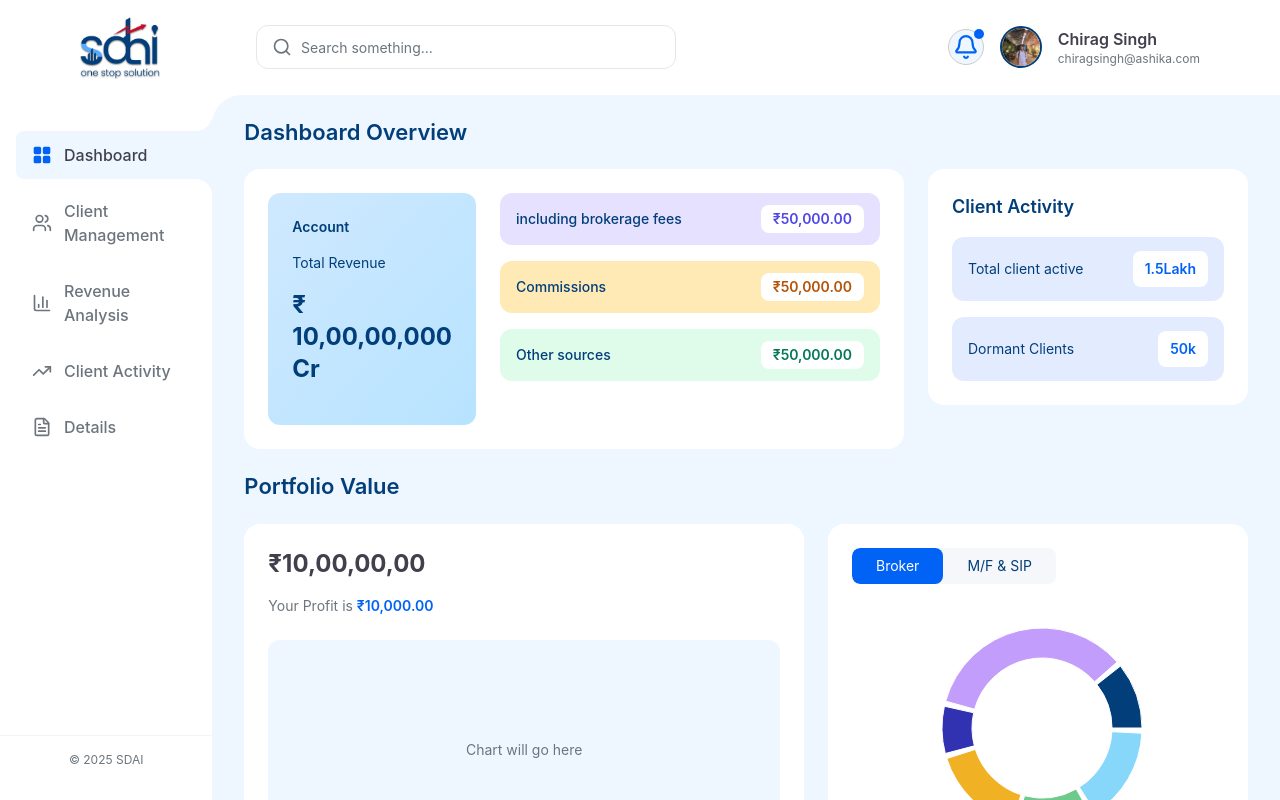
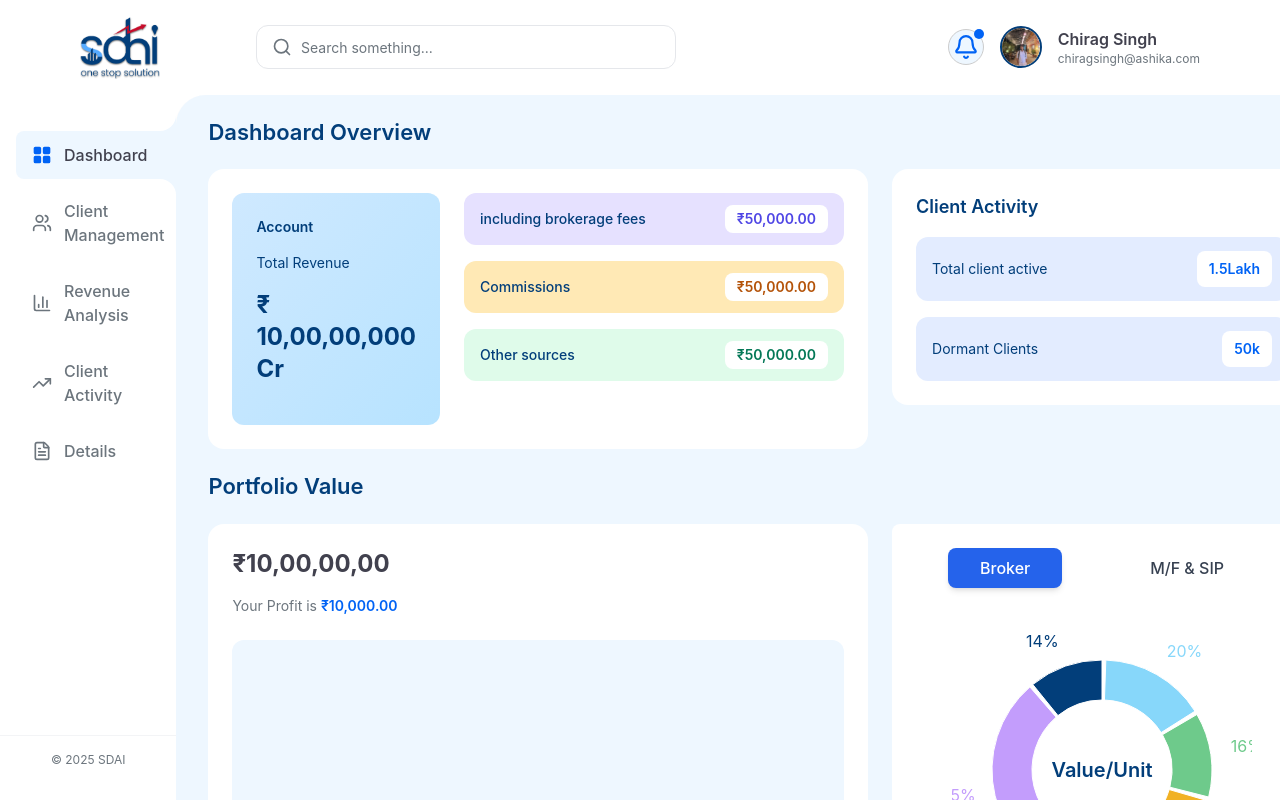
Before and after one commit to ashu38472/ashika-fullstack-starter, a Next.js app in the folder frontend/: page / in a window 1280 px wide. Built offline with nearby package versions, Linux system fonts and the light colour scheme.

Commit message:
fixed chart UI

```diff
--- a/frontend/components/charts/BrokerPieChart.tsx
+++ b/frontend/components/charts/BrokerPieChart.tsx
@@ -1,13 +1,16 @@
 "use client";
 
 import { brokerDistribution } from "@/data/chartData";
-import { PieChart, Pie, Cell, ResponsiveContainer } from "recharts";
+import { PieChart, Pie, Cell, ResponsiveContainer, Label } from "recharts";
 
 export default function BrokerPieChart() {
   return (
-    <div className="w-[380px]">
-      {/* Donut Chart */}
-      <div className="w-full h-64 flex justify-center">
+    <div className="flex flex-col items-center w-full">
+      {/* Donut Chart with Center Label */}
+      <div
+        className="relative flex justify-center"
+        style={{ width: "300px", height: "300px" }}
+      >
         <ResponsiveContainer width="100%" height="100%">
           <PieChart>
             <Pie
@@ -15,27 +18,42 @@ export default function BrokerPieChart() {
               cx="50%"
               cy="50%"
               innerRadius={70}
-              outerRadius={100}
-              paddingAngle={3}
+              outerRadius={110}
+              paddingAngle={2}
               dataKey="value"
+              startAngle={90}
+              endAngle={450}
+              label={({ value }) => `${value}%`} // Shows percentage on segments
+              labelLine={false}
             >
               {brokerDistribution.map((entry, index) => (
-                <Cell key={index} fill={entry.color} />
+                <Cell key={`cell-${index}`} fill={entry.color} />
               ))}
+              <Label
+                value="Value/Unit"
+                position="center"
+                style={{
+                  fontSize: "20px",
+                  fontWeight: "600",
+                  fill: "#023E7A",
+                }}
+              />
             </Pie>
           </PieChart>
         </ResponsiveContainer>
       </div>
 
-      {/* Legend */}
-      <div className="grid grid-cols-3 gap-y-2 mt-4 text-sm">
+      {/* Legend - 2 Column Grid */}
+      <div className="grid grid-cols-3 gap-x-8 gap-y-3 mt-6">
         {brokerDistribution.map((item) => (
-          <div key={item.name} className="flex items-center gap-2">
+          <div key={item.name} className="flex items-center gap-2.5">
             <span
-              className="h-3 w-3 rounded-full"
-              style={{ background: item.color }}
+              className="h-3 w-3 rounded-full flex-shrink-0"
+              style={{ backgroundColor: item.color }}
             />
-            <span className="text-[#023E7A]">{item.name}</span>
+            <span className="text-sm font-medium text-[#023E7A]">
+              {item.name}
+            </span>
           </div>
         ))}
       </div>
--- a/frontend/components/charts/MFSIPPieChart.tsx
+++ b/frontend/components/charts/MFSIPPieChart.tsx
@@ -5,38 +5,46 @@ import { PieChart, Pie, Cell, ResponsiveContainer } from "recharts";
 
 export default function MFSIPPieChart() {
   return (
-    <div className="w-[380px]">
-      {/* Semi Donut */}
-      <div className="w-full h-56 flex justify-center">
+    <div className="flex flex-col items-center w-full">
+      {/* Semi-Circle Donut Chart */}
+      <div
+        className="relative flex justify-center"
+        style={{ width: "400px", height: "220px" }}
+      >
         <ResponsiveContainer width="100%" height="100%">
           <PieChart>
             <Pie
               data={mfSipDistribution}
               cx="50%"
-              cy="80%"
+              cy="80%" // Move down slightly
               startAngle={180}
               endAngle={0}
-              innerRadius={60}
-              outerRadius={100}
+              innerRadius={70}
+              outerRadius={120}
+              paddingAngle={2}
               dataKey="value"
+              label={({ value }) => `${value}%`}
+              labelLine={false}
             >
               {mfSipDistribution.map((entry, index) => (
-                <Cell key={index} fill={entry.color} />
+                <Cell key={`cell-${index}`} fill={entry.color} />
               ))}
             </Pie>
           </PieChart>
         </ResponsiveContainer>
       </div>
 
-      {/* Legend */}
-      <div className="space-y-2 mt-6 text-sm">
+      {/* Legend - Centered Below Chart */}
+      <div className="flex flex-col gap-3 justify-start w-full px-4 mt-10">
         {mfSipDistribution.map((item) => (
-          <div key={item.name} className="flex items-center gap-2">
+          <div key={item.name} className="flex items-center gap-3">
             <span
-              className="h-3 w-3 rounded-full"
-              style={{ background: item.color }}
+              className="h-3 w-3 rounded-full flex-shrink-0"
+              style={{ backgroundColor: item.color }}
             />
-            <span className="text-[#023E7A]">{item.name}</span>
+            <span className="text-sm font-medium text-[#023E7A]">
+              {item.name}
+            </span>
           </div>
         ))}
       </div>
--- a/frontend/components/dashboard/ClientActivityCard.tsx
+++ b/frontend/components/dashboard/ClientActivityCard.tsx
@@ -1,6 +1,6 @@
 export default function ClientActivityCard() {
   return (
-    <div className="bg-white rounded-2xl p-6 space-y-4 w-[320px]">
+    <div className="bg-white rounded-2xl p-6 space-y-4 w-[420px]">
       <h2 className="text-lg font-semibold text-[#023E7A]">
         Client Activity
       </h2>
--- a/frontend/components/dashboard/PieChartComponent.tsx
+++ b/frontend/components/dashboard/PieChartComponent.tsx
@@ -5,37 +5,38 @@ import BrokerPieChart from "../charts/BrokerPieChart";
 import MFSIPPieChart from "../charts/MFSIPPieChart";
 
 export default function PieChartComponent() {
-  const [activeTab, setActiveTab] = useState<"broker" | "mf">("broker");
+  const [activeChart, setActiveChart] = useState("broker");
 
   return (
-    <div className="bg-white rounded-2xl p-6 w-[420px]">
-      {/* Toggle Buttons */}
-      <div className="flex bg-[#F5F7FB] rounded-lg overflow-hidden w-fit mb-4">
+    <div className="w-[420px] h-[500px] mx-auto p-6 bg-white rounded-lg">
+      {/* Button Group */}
+      <div className="flex justify-between px-8 mb-8">
         <button
-          onClick={() => setActiveTab("broker")}
-          className={`px-6 py-2 text-sm rounded-lg ${
-            activeTab === "broker"
-              ? "bg-[#0063F5] text-white"
-              : "text-[#023E7A]"
+          onClick={() => setActiveChart("broker")}
+          className={`px-8 py-2 rounded-lg font-medium transition-all ${
+            activeChart === "broker"
+              ? "bg-blue-600 text-white shadow-md"
+              : "bg-white text-gray-700 border border-gray-300 hover:bg-gray-50"
           }`}
         >
           Broker
         </button>
-
         <button
-          onClick={() => setActiveTab("mf")}
-          className={`px-6 py-2 text-sm rounded-lg ${
-            activeTab === "mf"
-              ? "bg-[#0063F5] text-white"
-              : "text-[#023E7A]"
+          onClick={() => setActiveChart("mfsip")}
+          className={`px-8 py-2 rounded-lg font-medium transition-all ${
+            activeChart === "mfsip"
+              ? "bg-blue-600 text-white shadow-md"
+              : "bg-white text-gray-700 border border-gray-300 hover:bg-gray-50"
           }`}
         >
           M/F & SIP
         </button>
       </div>
 
-      {/* Render Correct Chart */}
-      {activeTab === "broker" ? <BrokerPieChart /> : <MFSIPPieChart />}
+      {/* Chart Display */}
+      <div className="flex justify-center">
+        {activeChart === "broker" ? <BrokerPieChart /> : <MFSIPPieChart />}
+      </div>
     </div>
   );
 }
--- a/frontend/components/dashboard/PortfolioSection.tsx
+++ b/frontend/components/dashboard/PortfolioSection.tsx
@@ -1,6 +1,6 @@
 export default function PortfolioSection() {
   return (
-    <div className="bg-white rounded-2xl p-6 h-[360px]">
+    <div className="bg-white rounded-2xl p-6 h-[500px]">
       <p className="text-2xl font-bold text-[#41414E]">
         ₹10,00,00,00
       </p>
@@ -13,7 +13,7 @@ export default function PortfolioSection() {
       </p>
 
       {/* Chart placeholder */}
-      <div className="mt-6 h-[220px] rounded-xl bg-[#EEF7FF] flex items-center justify-center text-sm text-[#6C757D]">
+      <div className="mt-6 h-[360px] rounded-xl bg-[#EEF7FF] flex items-center justify-center text-sm text-[#6C757D]">
         Chart will go here
       </div>
     </div>
```
